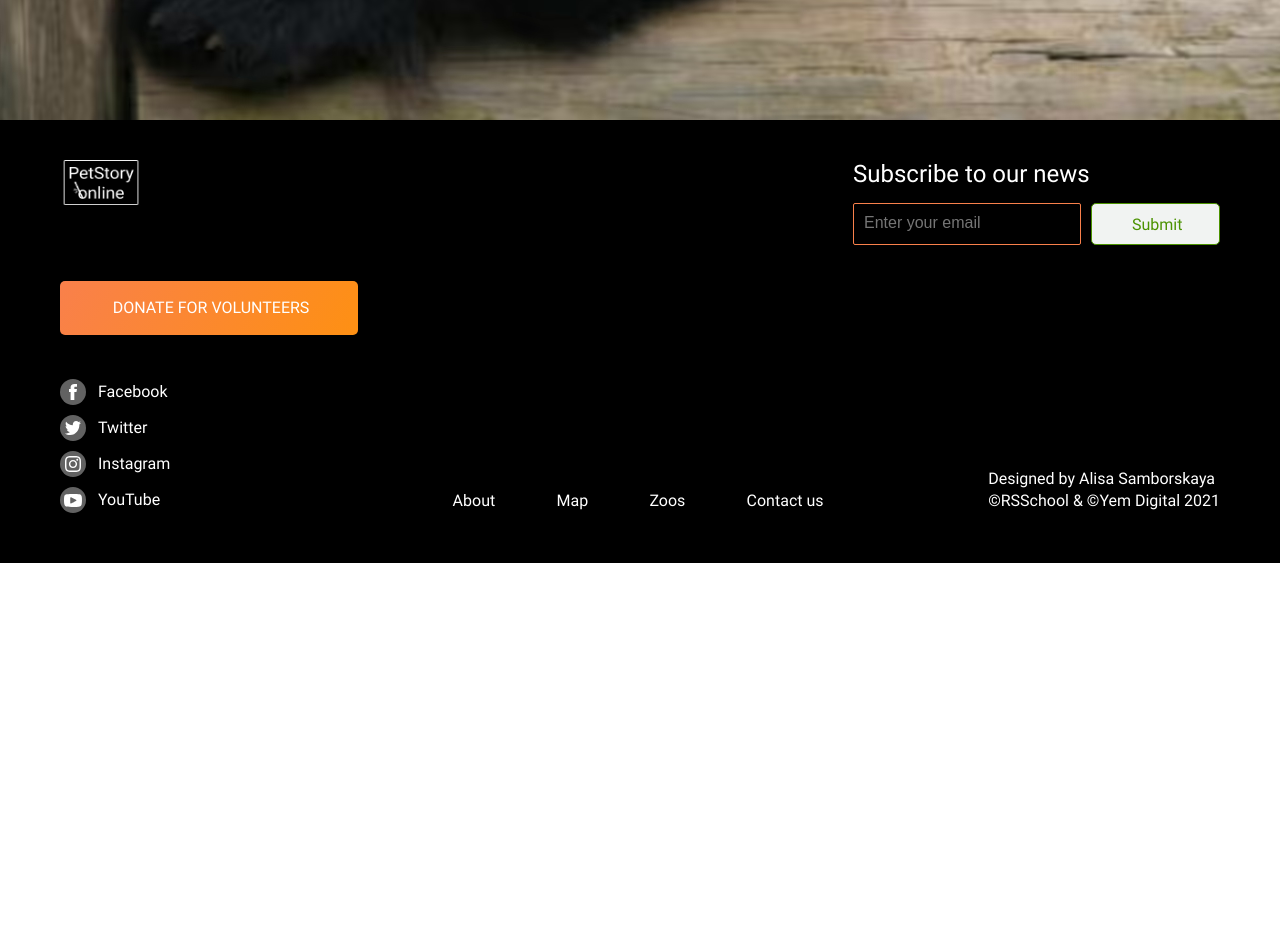
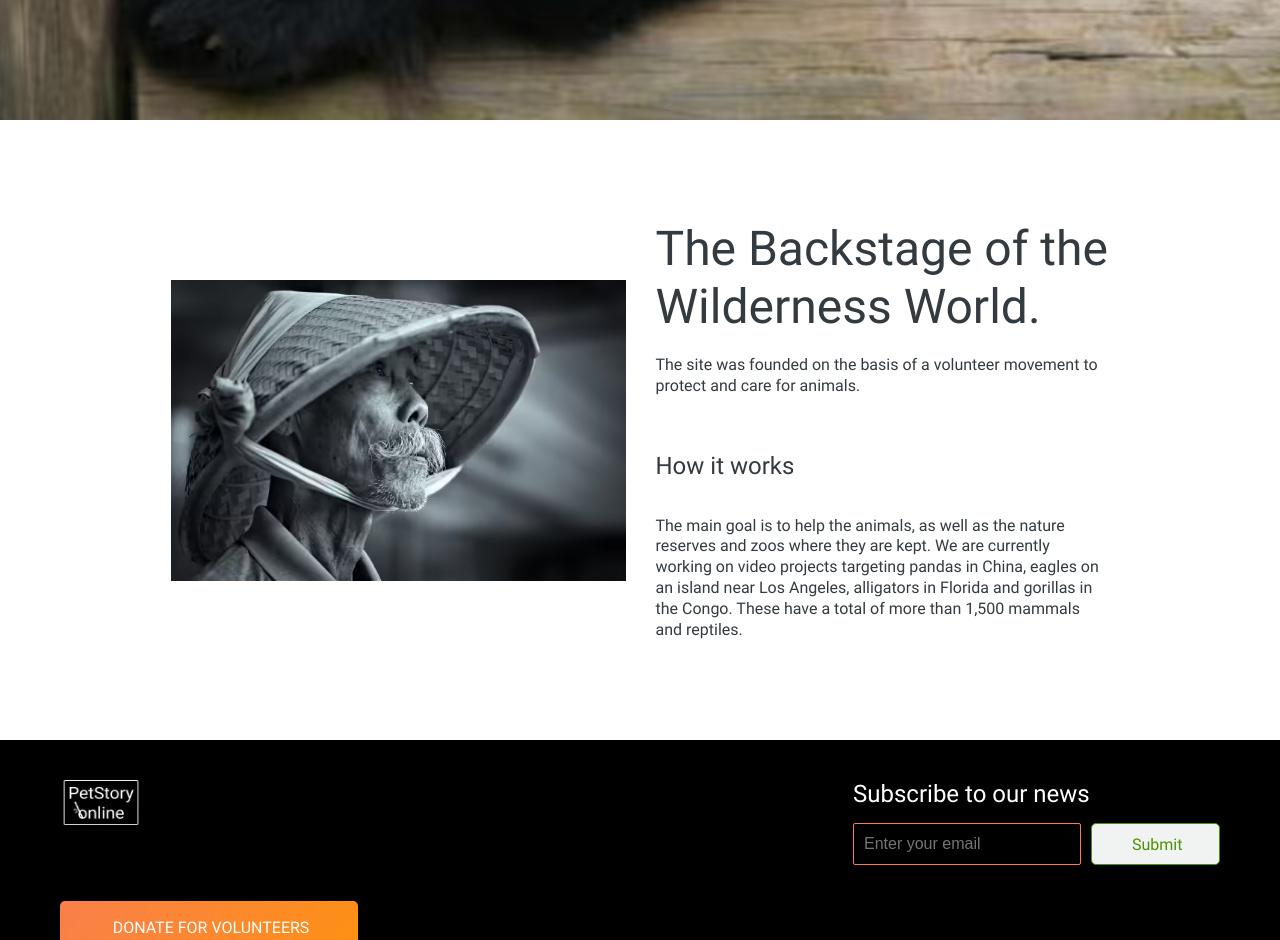
Before and after one commit to iamarrow88/online-zoo, a website: page app/index.html in a window 1280 px wide. Shown: the part 740-1680 px from the top of the page. Before the commit the page ends 1303 px from the top, so only its background shows below. Drawn offline with Linux system fonts and the light colour scheme; files whose address does not match are found by name.

Commit message:
feat: add about section

```diff
--- a/app/index.html
+++ b/app/index.html
@@ -62,6 +62,31 @@
       </div>
     </section>
   </first-screen>
+  <about>
+    <section class="about">
+      <div class="about__container container">
+        <img src="../../../images/2.bamboo-cap.avif" alt="a man with a bamboo cap" class="about__img">
+        <div class="about__content">
+          <h2 class="about__title">
+            The Backstage of the Wilderness World.
+          </h2>
+          <div class="about__text text-1">
+            The site was founded on the basis of a volunteer movement to protect and care for animals.
+          </div>
+          <h3 class="about__subtile">
+            How it works
+          </h3>
+          <div class="about__text text-2">
+            The main goal is to help the animals, as well as the nature reserves and zoos where they are kept. We are
+            currently
+            working on video projects targeting pandas in China, eagles on an island near Los Angeles, alligators in
+            Florida and
+            gorillas in the Congo. These have a total of more than 1,500 mammals and reptiles.
+          </div>
+        </div>
+      </div>
+    </section>
+  </about>
   <footer class="footer">
     <div class="footer__container container">
       <div class="footer__up">
--- /dev/null
+++ b/app/scss/main/_about.scss
@@ -0,0 +1,42 @@
+.about {
+  width: 100%;
+  color: $black-blue;
+  text-align: left;
+  &__container {
+    padding: 100px 20px;
+    display: flex;
+    justify-content: center;
+    align-items: center;
+    gap: 30px;
+  }
+
+  &__img {
+    max-width: 455px;
+    max-height: 408px;
+  }
+
+  &__content {
+    width: 454px;
+  }
+
+  &__title {
+    margin-bottom: 20px;
+    width: 100%;
+    @include h2;
+  }
+
+  &__text {
+    width: 100%;
+    line-height: 130%;
+  }
+
+  &__subtile {
+    width: 100%;
+    @include subtitle;
+    margin-bottom: 35px;
+  }
+}
+
+.text-1 {
+  margin-bottom: 55px;
+}
--- a/app/scss/style.scss
+++ b/app/scss/style.scss
@@ -6,6 +6,7 @@
 @import "layouts/_footer";
 @import "blocks/_logo";
 @import "main/_first-screen.scss";
+@import "main/_about.scss";
 
 html,
 body {
```
Also changed, not shown: app/components/main/sections/about.html (added, +25 -0 lines), app/pages/index.html (+1 -0 lines), app/css/style.min.css.
